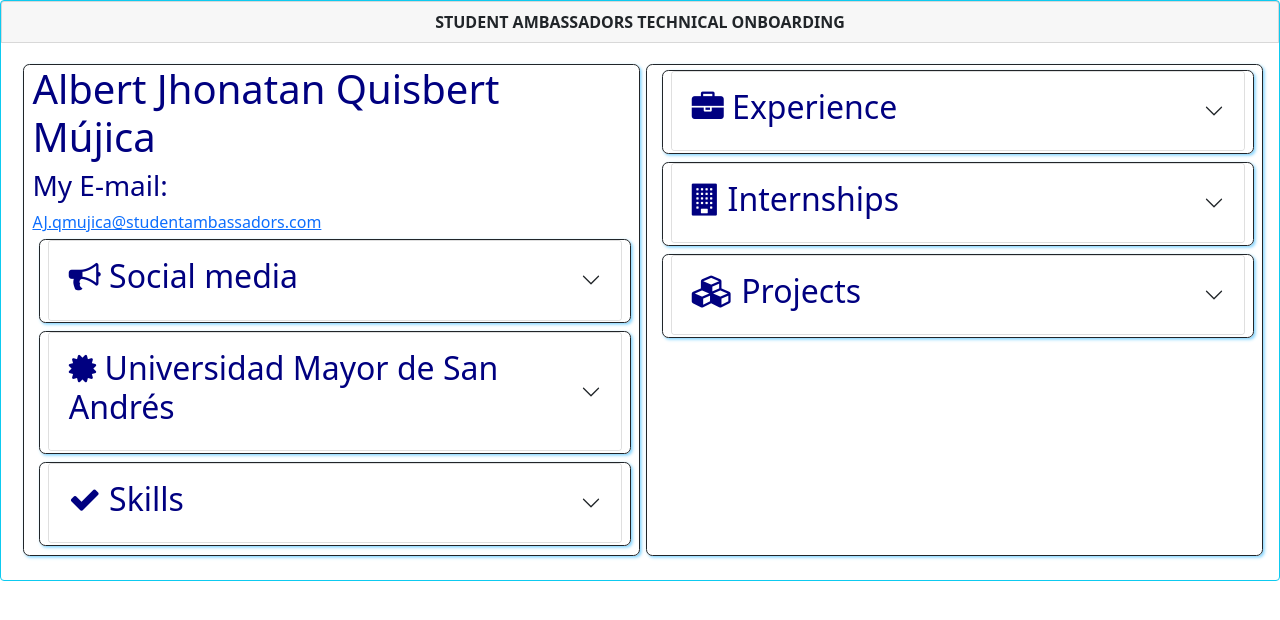
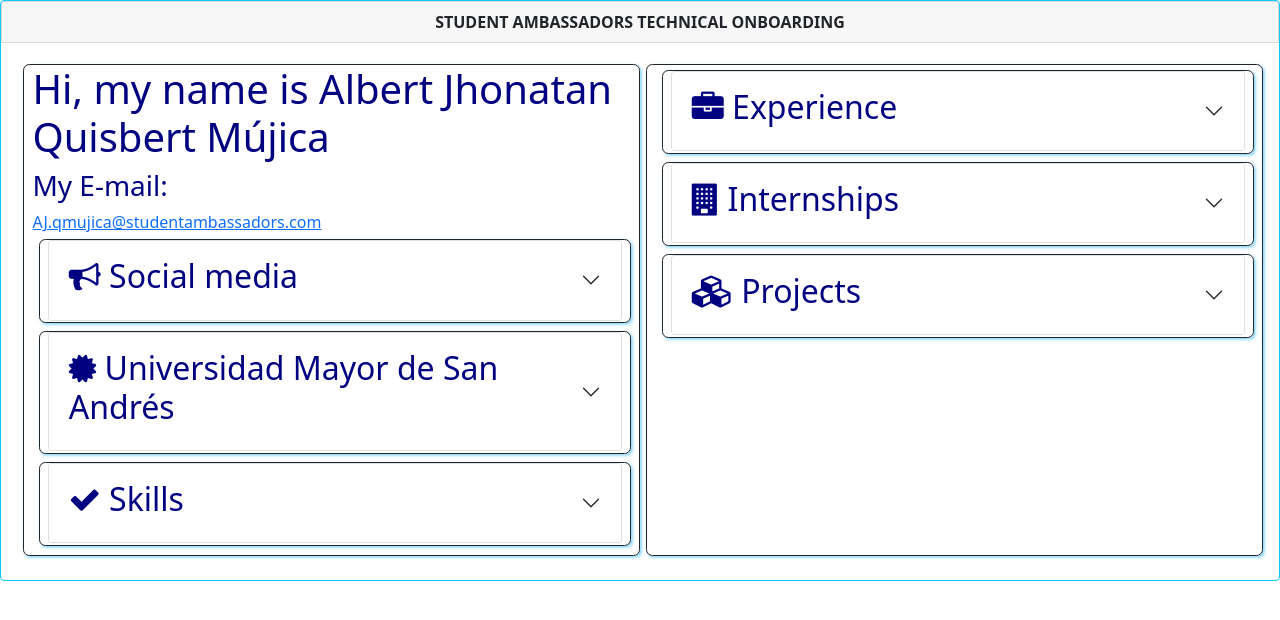
Before and after one commit to AlbertJQM/SATechnicalOnboarding, a plain HTML site: page src/index.html in a window 1280 px wide. Drawn offline with nearby package versions, Linux system fonts and the light colour scheme.

Commit message:
Name added
Name added

```diff
--- a/src/index.html
+++ b/src/index.html
@@ -15,7 +15,7 @@
             <div class="card-body">
                 <main>
                     <article class="box">
-                        <h1>Albert Jhonatan Quisbert Mújica</h1>
+                        <h1>Hi, my name is Albert Jhonatan Quisbert Mújica</h1>
                         <h3>
                             My E-mail:
                         </h3>
```
